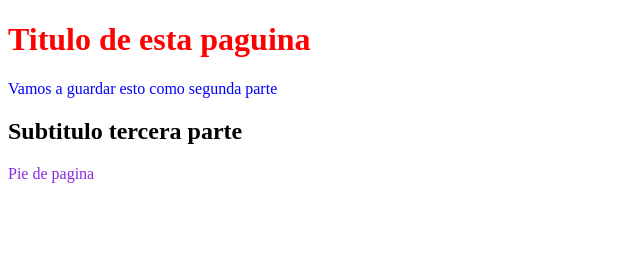
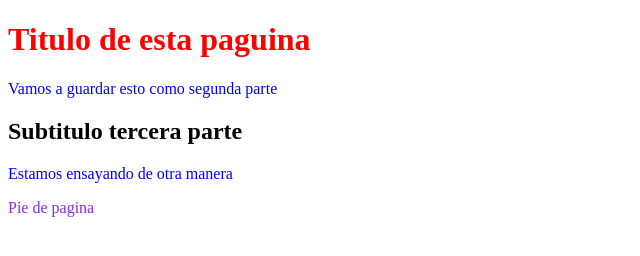
Before and after one commit to RobinsonPenagos/Primero, a plain HTML site: page index.html in a window 1280 px wide. Shown: the whole page, without its empty margins (0-640 px from the left). Drawn offline with Linux system fonts and the light colour scheme.

Commit message:
Se agrego una linea

```diff
--- a/index.html
+++ b/index.html
@@ -10,6 +10,7 @@
         <h1>Titulo de esta paguina</h1>
         <p>Vamos a guardar esto como segunda parte</p>
         <h2>Subtitulo tercera parte</h2>
+        <p>Estamos ensayando de otra manera</p>
         <footer>Pie de pagina</footer>
     </body>
 </html>
```
